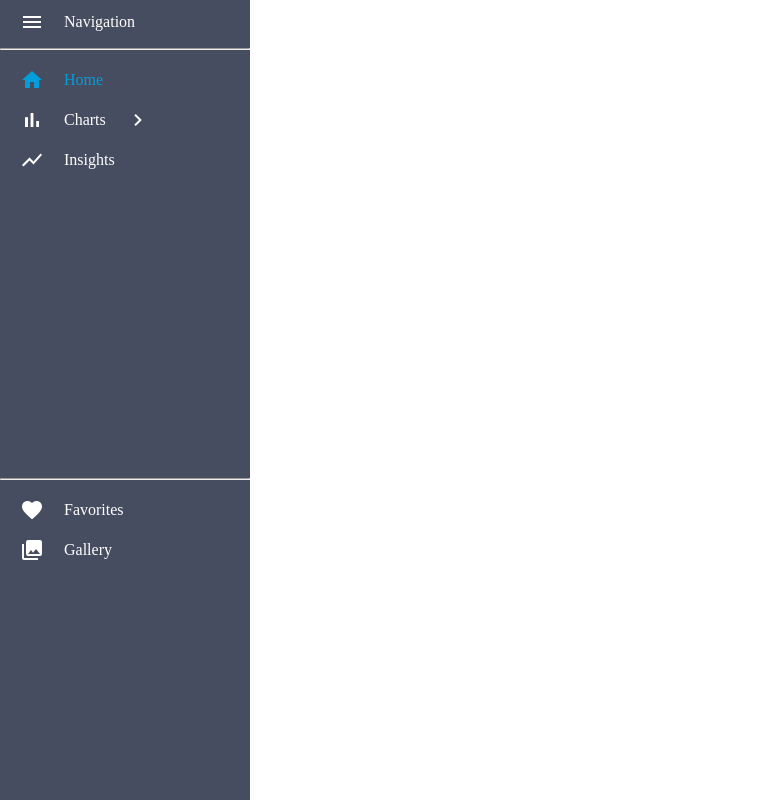
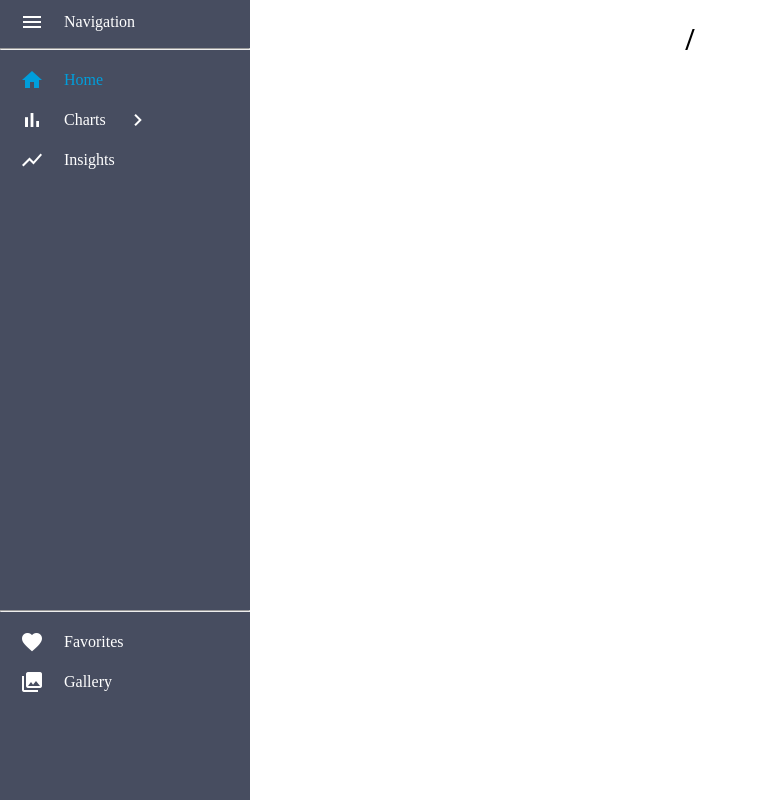
Before and after one commit to oren-signals/ng6-twolevel-expandable-sidebar, an Angular app: page /#/ in a window 1280 px wide. Shown: the whole page, without its empty margins (0-758 px from the left). Built offline with nearby package versions, Linux system fonts and the light colour scheme.

Commit message:
styles to classes and avoid scroller

```diff
--- a/src/app/app-routing.module.ts
+++ b/src/app/app-routing.module.ts
@@ -6,6 +6,7 @@ const routes: Routes = [
   {path: "", component: HomeComponent},
   {path: "competitive", component: HomeComponent},
   {path: "dashboard", component: HomeComponent},
+  {path: "qms", component: HomeComponent},
   {path: "favorites", component: HomeComponent},
   {path: "charts_url", component: HomeComponent},
   {path: "search", component: HomeComponent},
--- a/src/app/app.component.html
+++ b/src/app/app.component.html
@@ -7,7 +7,7 @@
 
 </div>
 
-<div style="position: absolute; top: 0; left: 70px; right: 0">
+<div style="position: absolute; top: 0; left: 100px; right: 0">
     <router-outlet></router-outlet>
 
 </div>
--- a/src/app/data.service.ts
+++ b/src/app/data.service.ts
@@ -21,7 +21,10 @@ export class DataService {
     navData.firstLevel.items.push(chartsItem);
     var secondLevelItem: SecondLevelItem = new SecondLevelItem("Competitive", "competitive", "https://d1q6f0aelx0por.cloudfront.net/icons/d4mac-artboard2.png");
     var groupSecondLevelItem: SecondLevelItem = new SecondLevelItem("Group", null, null);
-    groupSecondLevelItem.group = [new SecondLevelItem("My Dashboard", "dashboard", "https://docs.microsoft.com/en-us/power-bi/media/service-dashboards/power-bi-dashboard2.png")]
+    groupSecondLevelItem.group = [
+      new SecondLevelItem("My Dashboard", "dashboard", "https://docs.microsoft.com/en-us/power-bi/media/service-dashboards/power-bi-dashboard2.png"),
+      new SecondLevelItem("QMs", "qms", null)
+    ]
     var secondLevelNavData = new SecondLevelNavData();
     secondLevelNavData.items = [secondLevelItem, groupSecondLevelItem];
     navData.firstLevel.items.push(new FirstLevelItem("show_chart", "Insights", null, secondLevelNavData))
--- a/src/app/home/home.component.html
+++ b/src/app/home/home.component.html
@@ -1,66 +1,3 @@
-<p>
-  home works!
-</p>
-<p>
-  {{getCurrentUrl()}}
-</p>
-<p>
-  home works!
-</p>
-<p>
-  home works!
-</p>
-<p>
-  home works!
-</p>
-<p>
-  home works!
-</p>
-<p>
-  home works!
-</p>
-<p>
-  home works!
-</p>
-<p>
-  home works!
-</p>
-<p>
-  home works!
-</p>
-<p>
-  home works!
-</p>
-<p>
-  home works!
-</p>
-<p>
-  home works!
-</p>
-<p>
-  home works!
-</p>
-<p>
-  home works!
-</p>
-<p>
-  home works!
-</p>
-<p>
-  home works!
-</p>
-<p>
-  home works!
-</p>
-<p>
-  home works!
-</p>
-<p>
-  home works!
-</p>
-<p>
-  home works!
-</p>
-<p>
-  home works!
-</p>
+<h1 style="text-align: center">
+    {{getCurrentUrl()}}
+</h1>
--- a/src/app/side-nav/side-nav.component.html
+++ b/src/app/side-nav/side-nav.component.html
@@ -1,23 +1,24 @@
 <div class="side-nav" (mouseenter)="mouseenterNav($event)" (mouseleave)="mouseleaveNav($event)">
-	<div style="overflow: auto; height: 100%;">
+	<div class="side-nav-scroller">
 		<div class="first-level" [class.isOpen]="isOpen">
 			<ul>
 				<app-first-level-item-menu (parentOpenSecondLevel)="openSecondLevel($event)" (parentCloseNav)="closeNav($event)" [firstLevelItem]="navigationItem"
 				 [isOpen]="isOpen"></app-first-level-item-menu>
 			</ul>
 			<hr/>
-			<ul style="margin-bottom: 300px">
+			<ul >
 				<app-first-level-item-menu *ngFor="let firstLevelItem of navData.firstLevel.items" (parentOpenSecondLevel)="openSecondLevel($event)"
 				 (parentCloseNav)="closeNav($event)" [firstLevelItem]="firstLevelItem" [isOpen]="isOpen"></app-first-level-item-menu>
 			</ul>
+			<div class="side-nav-bottom">
 				<hr/>
-			<ul style="margin-bottom: 300px">
+				<ul>
 					<app-first-level-item-menu (parentOpenSecondLevel)="openSecondLevel($event)" (parentCloseNav)="closeNav($event)" [firstLevelItem]="favoritesItem"
 					[isOpen]="isOpen"></app-first-level-item-menu>
 					<app-first-level-item-menu (parentOpenSecondLevel)="openSecondLevel($event)" (parentCloseNav)="closeNav($event)" [firstLevelItem]="galleryItem"
 					[isOpen]="isOpen"></app-first-level-item-menu>
 				</ul>
-
+		</div>
 		</div>
 
 		<div *ngIf="secondLevelNavData && secondLevelNavData.items" class="second-level" [class.isOpen]="isSecondLevelOpen">
--- a/src/app/side-nav/side-nav.component.scss
+++ b/src/app/side-nav/side-nav.component.scss
@@ -1,60 +1,51 @@
 $closedWith: 70px;
 $firstLevelWidth: 250px;
 $secondLevelWidth: 250px;
-
-.side-nav
-{
+.side-nav {
     position: relative;
     height: 100%;
-
-
-    ul{
+    .side-nav-scroller {
+        overflow: auto;
+        height: 100%;
+    }
+    .side-nav-bottom {
+        position: absolute;
+        bottom: 100px;
+        width: 100%
+    }
+    ul {
         list-style-type: none;
         padding: 0;
         margin: 0;
-        li{
+        li {
             height: 44px;
             overflow: hidden;
         }
-
     }
-
-    .first-level
-    {
+    .first-level {
         min-height: 100%;
         transition: all .3s;
-        background: rgba(71,77,96,1.0);
+        background: rgba(71, 77, 96, 1.0);
         width: $closedWith;
         position: relative;
-        z-index: 1;
-        // display: inline-block;
-        float:left;
-        &.isOpen
-        {
+        z-index: 1; // display: inline-block;
+        float: left;
+        &.isOpen {
             width: $firstLevelWidth;
         }
-
     }
-
-    .second-level
-    {
+    .second-level {
         transition: all .3s;
         height: 100%;
         position: relative;
-        float:left;
+        float: left;
         top: 0;
         margin-left: -500px;
         width: 0;
-        background: rgba(60,67,86,1.0);
-        &.isOpen{
+        background: rgba(60, 67, 86, 1.0);
+        &.isOpen {
             width: $secondLevelWidth;
             margin-left: 0px;
         }
     }
-
-
-
-
-
-
 }
```
Lines whose indentation alone changed are shown as unchanged.
